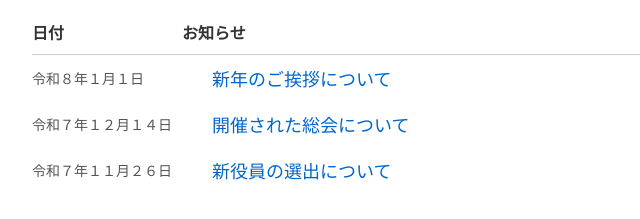
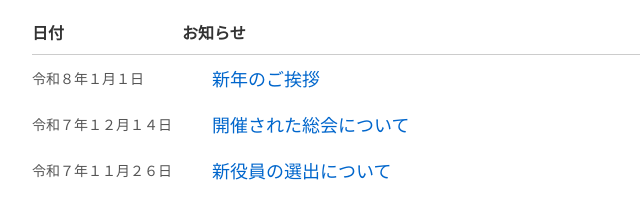
Before and after one commit to SCAsahiA/scaa-site, a plain HTML site: page index.html in a window 1280 px wide. Shown: the part 247-466 px from the top of the page, 258-898 px from the left. Drawn offline with Linux system fonts and the light colour scheme.

Commit message:
Update index.html

```diff
--- a/index.html
+++ b/index.html
@@ -112,7 +112,7 @@
         <div class="left">令和８年１月１日</div>
         <div class="title">
             <a href="files/article3.pdf" target="_blank">
-                新年のご挨拶について
+                新年のご挨拶
             </a>
         </div>
     </div>
```
